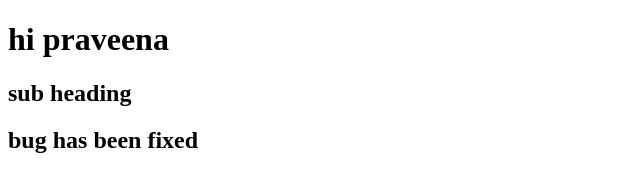
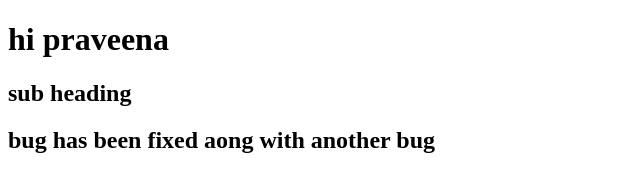
Before and after one commit to praveenaaaron/first-repository, a plain HTML site: page Index.html in a window 1280 px wide. Shown: the whole page, without its empty margins (0-640 px from the left). Drawn offline with Linux system fonts and the light colour scheme.

Commit message:
Update Index.html

```diff
--- a/Index.html
+++ b/Index.html
@@ -2,5 +2,5 @@
 <html>
     <h1>hi praveena</h1>
     <h2>sub heading</h2>
-    <h2>bug has been fixed </h2>
+    <h2>bug has been fixed  aong with another bug</h2>
 </html>
```
